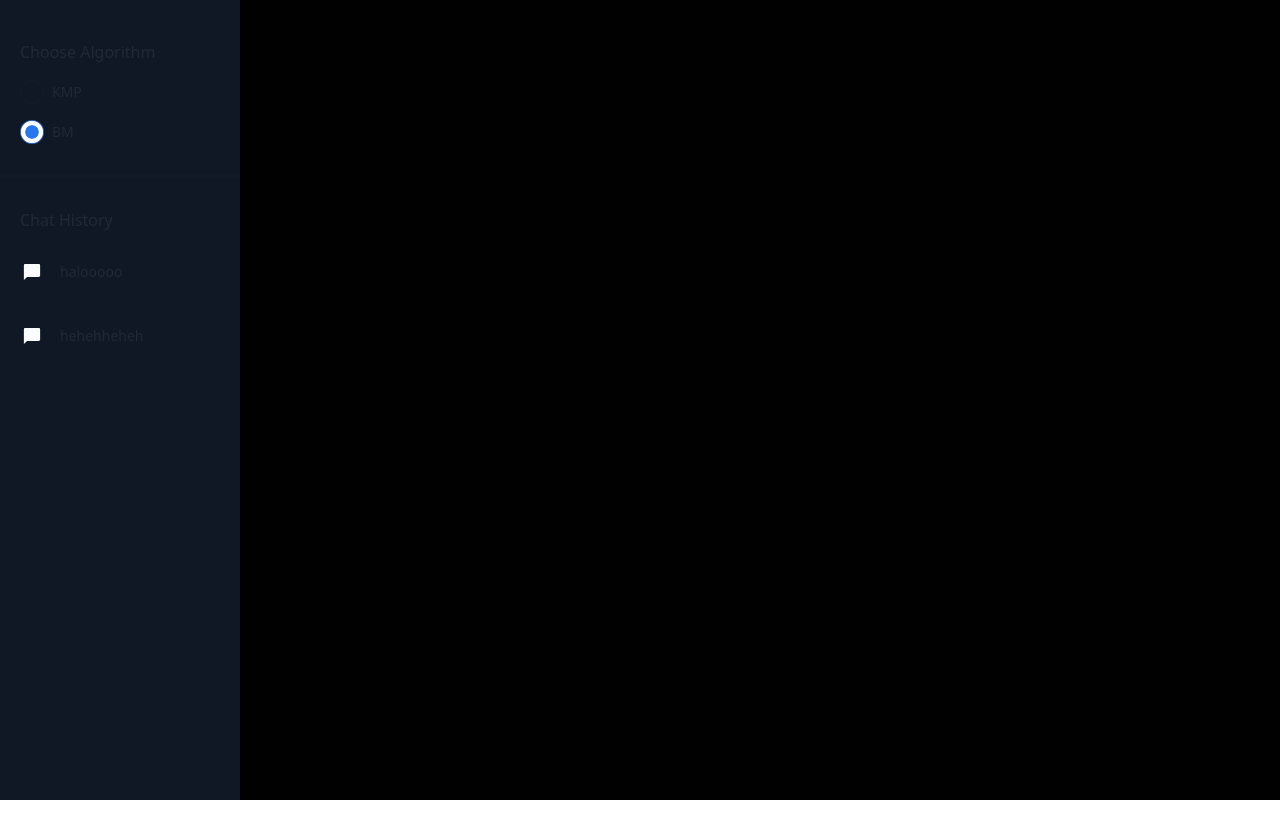
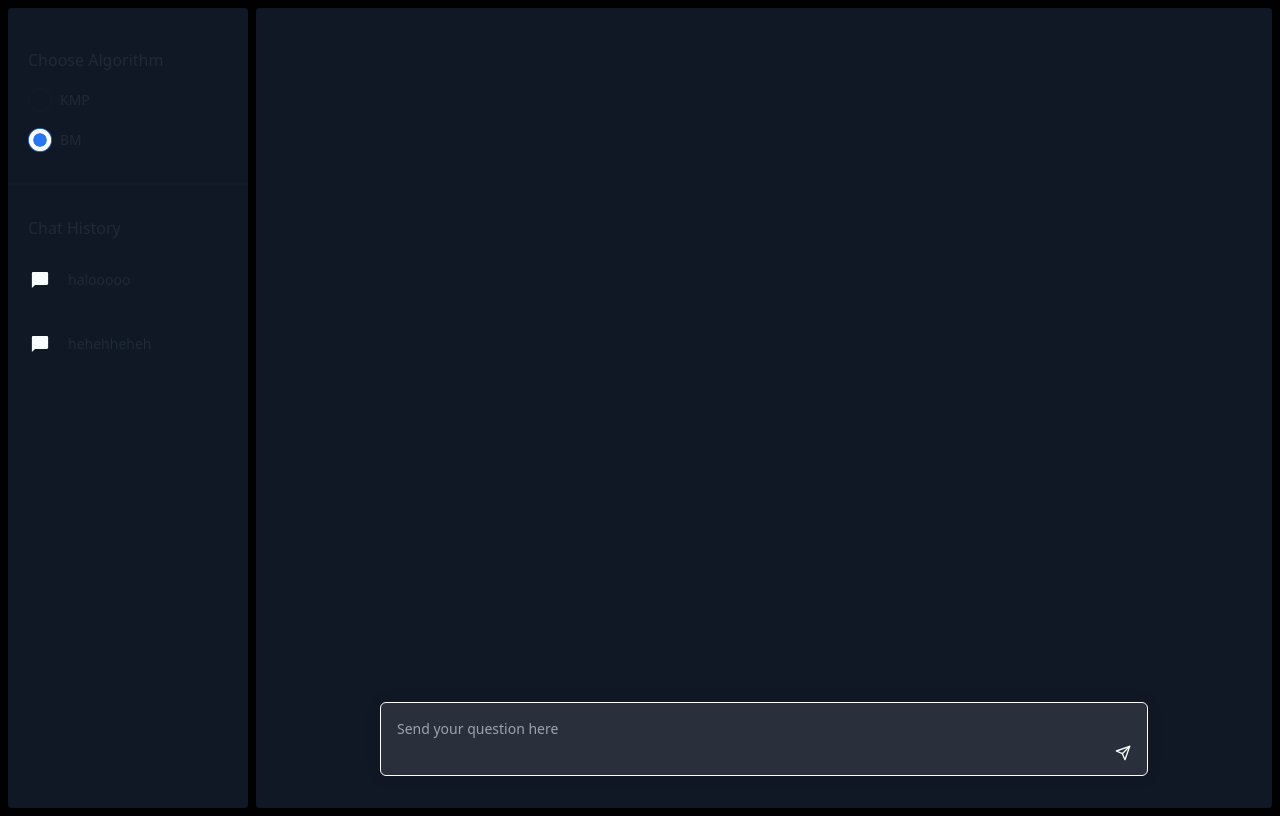
Before and after one commit to akbarmridho/Tubes3_bangudahbang, a React (Vite) app in the folder src/frontend/: page / in a window 1280 px wide. Built offline with nearby package versions, Linux system fonts and the light colour scheme.

Commit message:
feat: chatbot components

```diff
--- a/src/frontend/src/App.tsx
+++ b/src/frontend/src/App.tsx
@@ -1,10 +1,12 @@
 import './App.css'
+import ChatBotLayout from './components/ChatBot/ChatBotLayout'
 import SideBarLayout from './components/SideBar/SideBarLayout'
 
 function App() {
     return (
-    <div className='bg-secondary-dark w-screen h-screen'>
+    <div className='bg-secondary-dark w-screen h-full flex relative'>
         <SideBarLayout />
+        <ChatBotLayout  />
     </div>
     )
 }
--- /dev/null
+++ b/src/frontend/src/components/ChatBot/ChatBotLayout.tsx
@@ -0,0 +1,33 @@
+import React, { useState } from "react";
+import ChatTextField from "./ChatTextField";
+import ChatBotMessage from "./ChatBotMessage";
+
+const ChatBotLayout: React.FC = () => {
+    const [messages, setMessages] = useState<string[]>([]);
+
+    const handleTextSubmit = (text: string) => {
+        setMessages([...messages, text]);
+    };
+
+    return (
+        <div className="flex flex-col h-full max-w-full min-h-screen flex-1 bg-secondary-base rounded m-2 ml-0">
+            <div className="items-stretch flex-grow bg-gray-100 flex w-full flex-col px-4 py-8">
+                {messages &&
+                    messages.map((message, index) => (
+                        <ChatBotMessage
+                            key={index}
+                            chatMessage={message}
+                            isUser={index % 2 === 0}
+                        />
+                    ))}
+                {!messages && <h2 className="text-white">Start chatting with chat rawr</h2>}
+            </div>
+            <div className="sticky bottom-0 left-0 w-full border-none md:border-transparent md:bg-vert-light-gradient bg-gray-800 md:bg-vert-dark-gradient pt-2">
+                <ChatTextField onSubmit={handleTextSubmit} />
+            </div>
+
+        </div>
+    );
+};
+
+export default ChatBotLayout;
--- /dev/null
+++ b/src/frontend/src/components/ChatBot/ChatBotMessage.tsx
@@ -0,0 +1,37 @@
+import React from "react";
+
+interface ChatBotMessageProps {
+  chatMessage: string
+  isUser: boolean
+}
+
+const ChatBotMessage: React.FC<ChatBotMessageProps> = ({
+  chatMessage, isUser
+}) => {
+  return (
+    <div className="bg-secondary-base px-4">
+      {!isUser &&
+        <div className="chat chat-start text-left">
+          <div className="chat-image avatar">
+            <div className="w-10 rounded-full">
+              <img src="https://cdn.pixabay.com/photo/2015/10/05/22/37/blank-profile-picture-973460_960_720.png" />
+            </div>
+          </div>
+          <div className="chat-bubble bg-primary-base text-white">{chatMessage}</div>
+        </div>
+      }
+      {isUser &&
+        <div className="chat chat-end text-left">
+          <div className="chat-image avatar">
+            <div className="w-10 rounded-full">
+              <img src="https://cdn.pixabay.com/photo/2015/10/05/22/37/blank-profile-picture-973460_960_720.png" />
+            </div>
+          </div>
+          <div className="chat-bubble bg-secondary-light text-white">{chatMessage}</div>
+        </div>
+      }
+    </div>
+  )
+};
+
+export default ChatBotMessage;
--- /dev/null
+++ b/src/frontend/src/components/ChatBot/ChatTextField.tsx
@@ -0,0 +1,54 @@
+import { useState } from "react";
+
+interface ChatTextFieldProps {
+    onSubmit: (text: string) => void;
+}
+
+const ChatTextField: React.FC<ChatTextFieldProps> = ({ onSubmit }) => {
+    const [text, setText] = useState("");
+
+    const handleSubmit = (event: React.FormEvent<HTMLFormElement>) => {
+        event.preventDefault();
+        onSubmit(text);
+        setText("");
+    };
+
+
+    return (
+        <form onSubmit={handleSubmit} className="stretch mx-2 flex flex-row gap-3 last:mb-2 md:mx-4 md:last:mb-6 lg:mx-auto lg:max-w-2xl xl:max-w-3xl">
+
+            <div className="flex flex-col w-full py-2 flex-grow md:py-3 md:pl-4 relative border border-black/10 border-gray-900/50 text-white bg-secondary-light rounded-md shadow-[0_0_15px_rgba(0,0,0,0.10)] ">
+                <textarea
+                    value={text}
+                    onChange={(e) => setText(e.target.value)}
+                    className="textarea textarea-bordered m-0 w-full overflow-auto resize-none focus:border-none focus:outline-none border-0 bg-transparent p-0 pr-7 pl-2 md:pl-0"
+                    placeholder="Send your question here"
+                    rows={1}
+                ></textarea>
+                <button
+                    className="absolute p-1 rounded-md text-gray-500 bottom-1.5 md:bottom-2.5 hover:bg-gray-100 enabled:hover:text-gray-400 hover:bg-gray-900 disabled:hover:bg-transparent right-1 md:right-2 disabled:opacity-40"
+
+                >
+                    <svg
+                        stroke="currentColor"
+                        fill="none"
+                        stroke-width="2"
+                        viewBox="0 0 24 24"
+                        stroke-linecap="round"
+                        stroke-linejoin="round"
+                        className="h-4 w-4 mr-1"
+                        height="1em"
+                        width="1em"
+                        xmlns="http://www.w3.org/2000/svg"
+                    >
+                        <line x1="22" y1="2" x2="11" y2="13"></line>
+                        <polygon points="22 2 15 22 11 13 2 9 22 2"></polygon>
+                    </svg>
+                </button>
+            </div>
+
+        </form>
+    );
+};
+
+export default ChatTextField;
--- a/src/frontend/src/components/SideBar/SideBarLayout.tsx
+++ b/src/frontend/src/components/SideBar/SideBarLayout.tsx
@@ -11,7 +11,7 @@ const SideBarLayout: React.FC<SideBarLayoutProps> = ({
 }) => {
 
     return (
-        <div className="flex flex-col h-full bg-secondary-base w-60 py-8">
+        <div className="flex flex-col h-screen bg-secondary-base w-60 py-8 rounded m-2">
             <AlgorithmChooser />
             <div className="divider"></div>
             <label className="label justify-start ml-4">Chat History</label>
```
